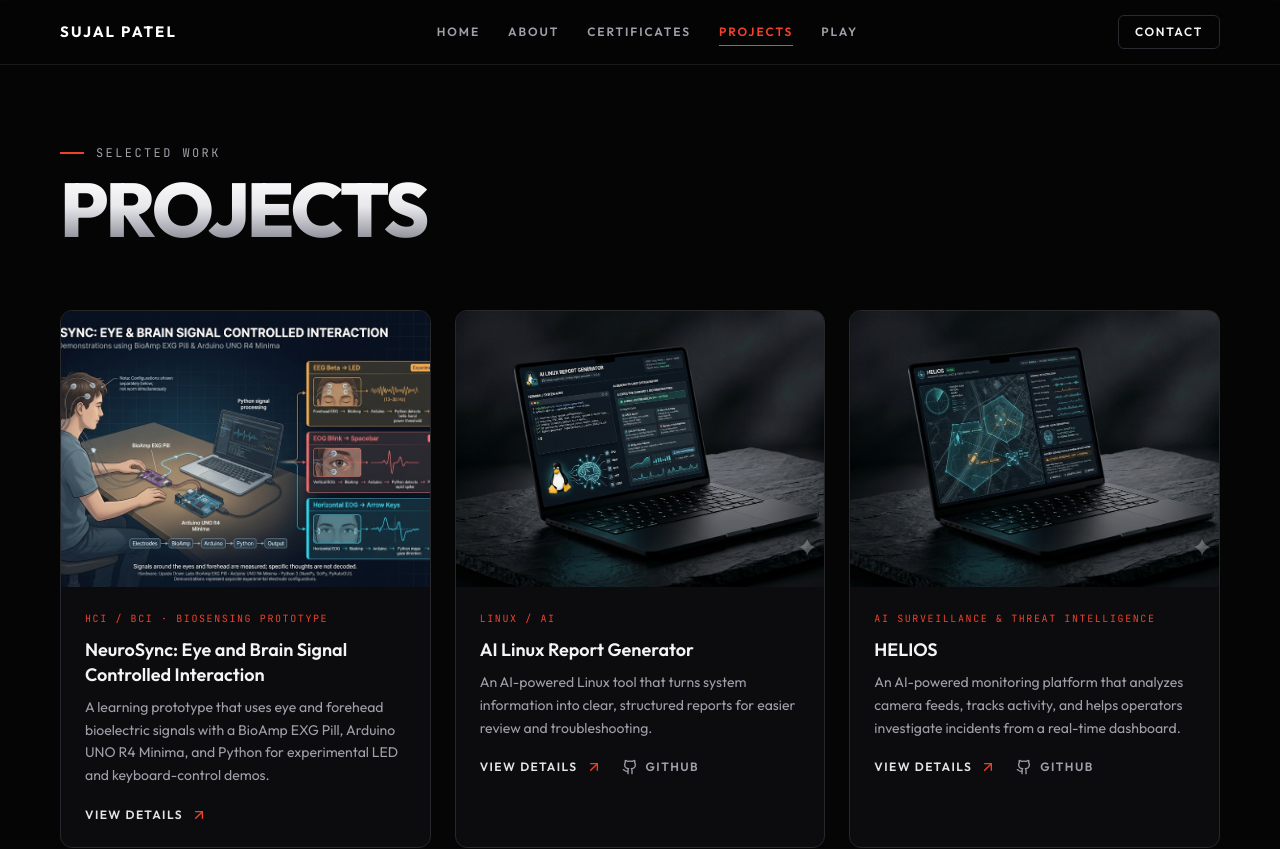
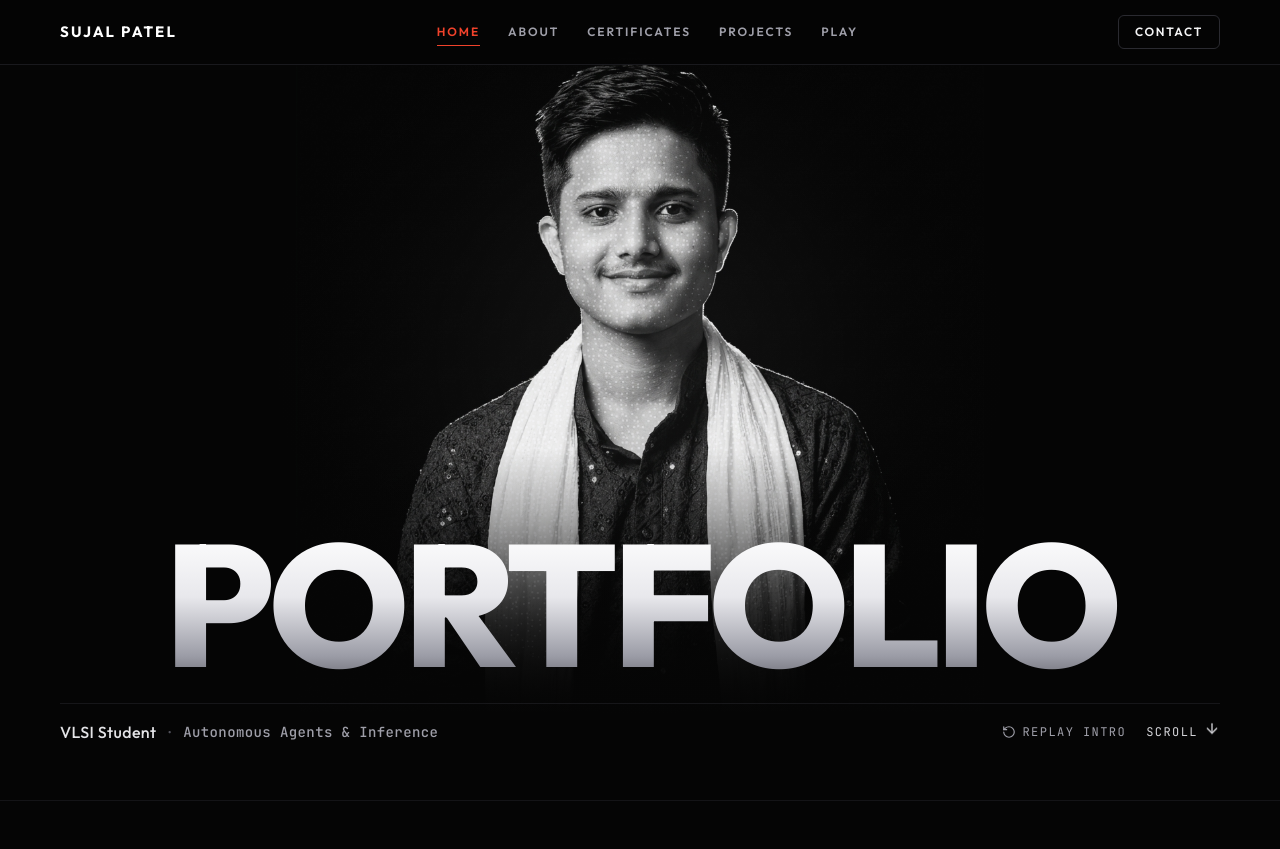
Before and after one commit to sujal12-26/sujal12-26.github.io, a React (Vite) app: page / in a window 1280 px wide. Shown: the top 849 px of the page. Built offline with nearby package versions, Linux system fonts and the light colour scheme; a web font is replaced by a local one.

Commit message:
Place projects after certificates

```diff
--- a/src/App.tsx
+++ b/src/App.tsx
@@ -23,7 +23,7 @@ function shouldSkipIntroOnLoad(): boolean {
   return false;
 }
 
-const SECTION_IDS = ['projects', 'home', 'about', 'certificates', 'play', 'contact'];
+const SECTION_IDS = ['home', 'about', 'certificates', 'projects', 'play', 'contact'];
 
 function PortfolioApp() {
   const [instantStart] = useState<boolean>(() => shouldSkipIntroOnLoad());
@@ -82,7 +82,6 @@ function PortfolioApp() {
       <Navbar activeSection={activeSection} visible={introComplete} />
 
       <main>
-        <ProjectsSection />
         <HeroSection
           ready={introComplete}
           instantSettle={instantStart && introRunId === 0}
@@ -90,6 +89,7 @@ function PortfolioApp() {
         />
         <AboutSection />
         <CertificatesSection />
+        <ProjectsSection />
         <BreakoutSection />
       </main>
 
```
